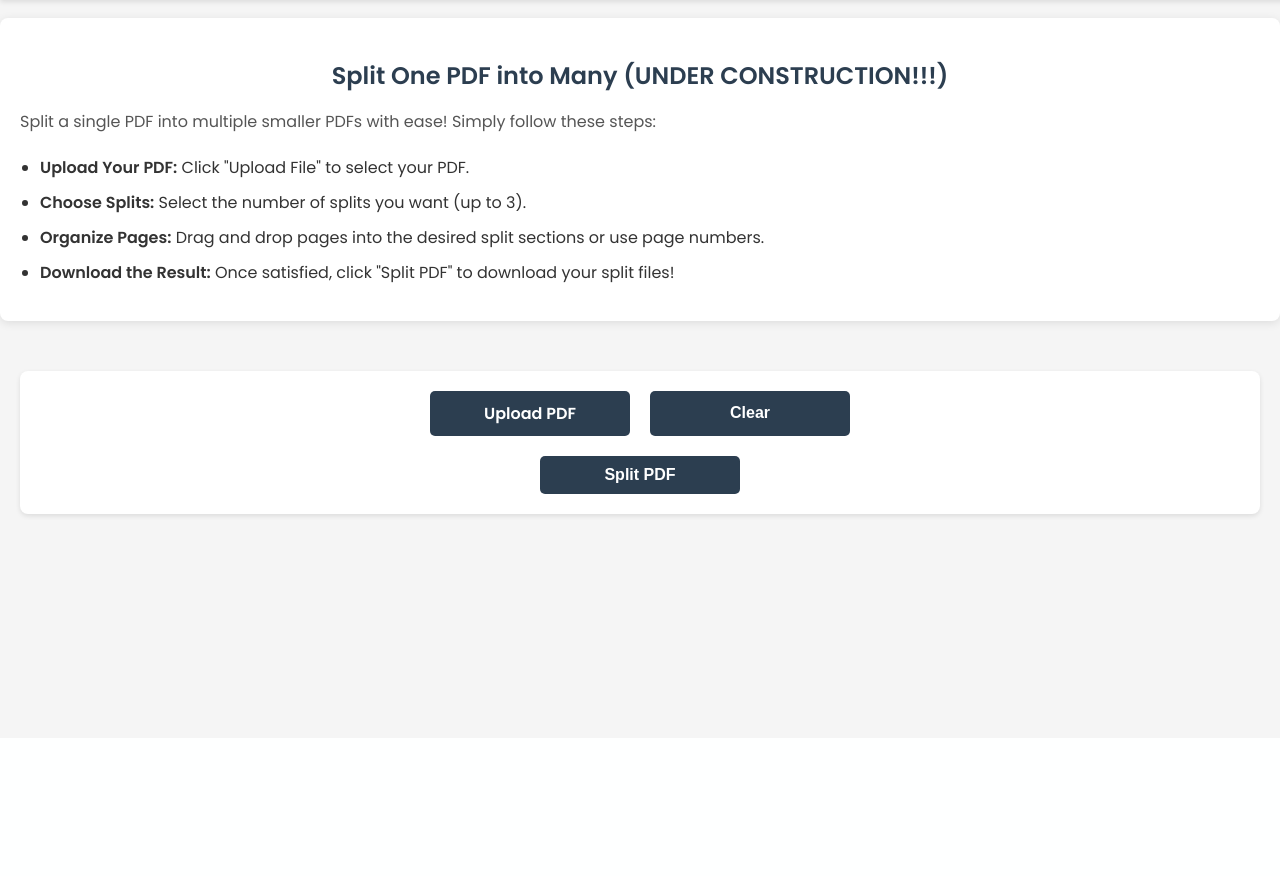
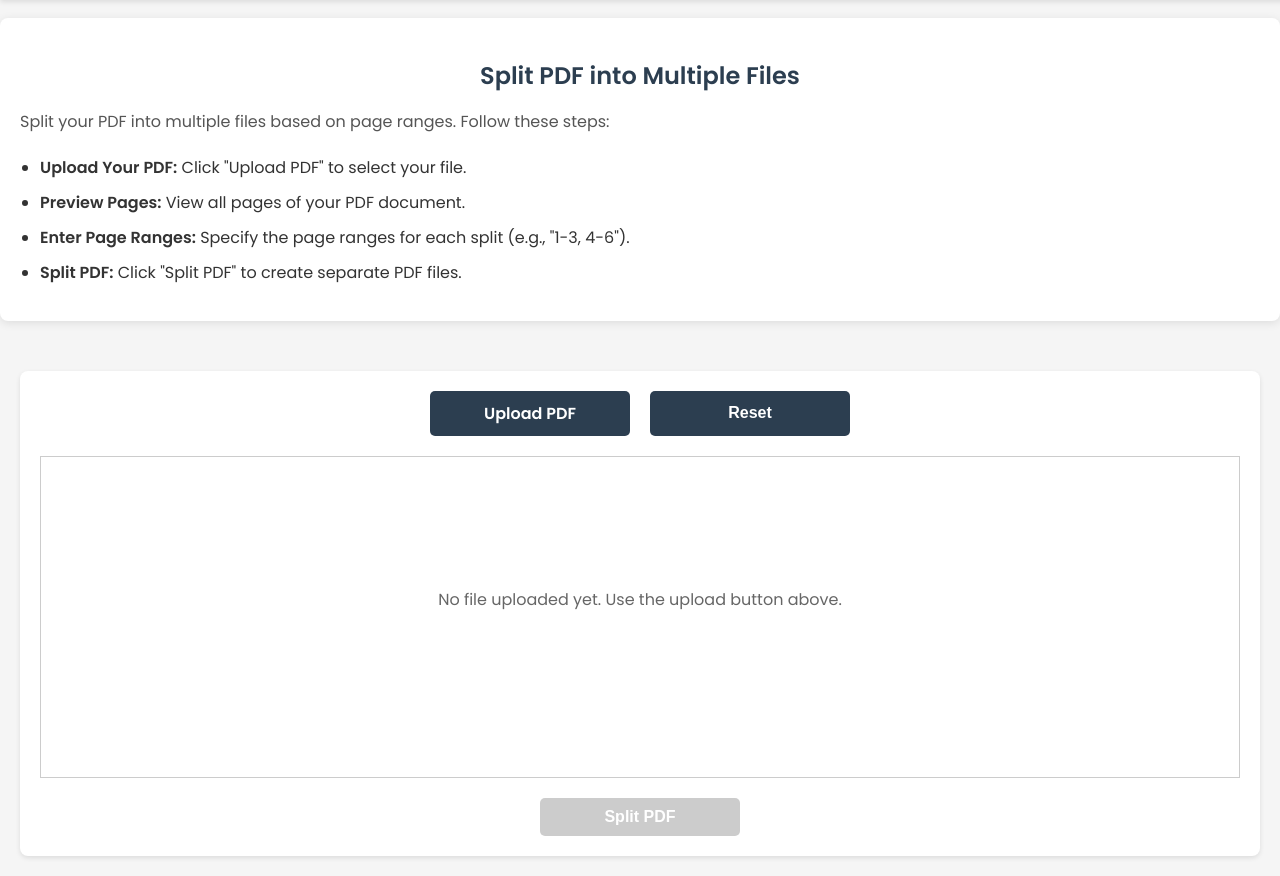
Before and after one commit to Blazzzin/FormatX, a Flask app: page /pdf-split in a window 1280 px wide. Shown: the part 62-938 px from the top of the page. Before the commit the page ends 581 px from the top, so only its background shows below. Run offline with Flask 3, Linux system fonts and the light colour scheme; some libraries are stand-ins or nearby versions.

Commit message:
Preliminary Design for Split PDF

```diff
--- a/static/css/pdf-split.css
+++ b/static/css/pdf-split.css
@@ -1,19 +1,201 @@
-/* Add styles for split boxes */
-.split-box {
-    border: 1px dashed #ccc;
+/* File upload section styling */
+.file-upload-section {
+    margin: 20px;
     padding: 20px;
-    margin: 10px;
-    width: 200px;
-    min-height: 300px;
-    text-align: center;
-    position: relative;
-    background-color: #f9f9f9;
+    background-color: #fff;
     border-radius: 8px;
     box-shadow: 0 2px 5px rgba(0, 0, 0, 0.1);
+    margin-top: -30px;
 }
 
-/* Highlight effect on drag-over */
-.split-box.drag-over {
-    border-color: #0056b3;
-    background-color: #eef6ff;
+/* File list container styling */
+.file-list {
+    margin-top: 20px;
+    padding: 10px;
+    border: 1px solid #ccc;
+    max-width: 2000px;
+    min-height: 300px;
+    max-height: fit-content;
+    margin-bottom: 20px;
+    display: flex;
+    flex-wrap: wrap;
+    gap: 15px;
+    justify-content: center;
 }
+
+/* Page preview item styling */
+.page-preview {
+    padding: 8px;
+    margin: 5px;
+    background-color: #f9f9f9;
+    border: 1px solid #ddd;
+    width: 200px;
+    text-align: center;
+    border-radius: 5px;
+    box-shadow: 0 2px 5px rgba(0, 0, 0, 0.1);
+    position: relative;
+    transition: transform 0.2s ease;
+}
+
+.page-preview:hover {
+    transform: scale(1.02);
+}
+
+/* Page number label */
+.page-number {
+    position: absolute;
+    top: 5px;
+    left: 5px;
+    background-color: #2c3e50;
+    color: white;
+    padding: 2px 8px;
+    border-radius: 3px;
+    font-size: 12px;
+}
+
+/* PDF preview container styling */
+.pdf-preview-container {
+    margin-top: 20px;
+    text-align: center;
+}
+
+/* Canvas for PDF rendering */
+.pdf-preview-container canvas {
+    max-width: 100%;
+    height: auto;
+    border: 1px solid #ddd;
+    border-radius: 5px;
+    box-shadow: 0 1px 3px rgba(0, 0, 0, 0.1);
+}
+
+/* Split controls styling */
+.split-controls {
+    margin: 20px 0;
+    padding: 20px;
+    background-color: #f8f9fa;
+    border-radius: 8px;
+    box-shadow: 0 1px 3px rgba(0, 0, 0, 0.1);
+    max-width: 800px;
+    margin-left: auto;
+    margin-right: auto;
+}
+
+.split-controls h3 {
+    color: #2c3e50;
+    margin-bottom: 20px;
+    text-align: center;
+}
+
+.split-info {
+    text-align: center;
+}
+
+#total-pages-count {
+    font-weight: bold;
+    color: #2c3e50;
+}
+
+/* Range input styling */
+.range-input-container {
+    margin: 20px auto;
+    max-width: 600px;
+    padding: 15px;
+    background-color: white;
+    border-radius: 6px;
+    box-shadow: 0 1px 3px rgba(0, 0, 0, 0.05);
+}
+
+.range-input-group {
+    margin-bottom: 15px;
+}
+
+.range-input-group label {
+    display: block;
+    margin-bottom: 8px;
+    color: #2c3e50;
+    font-weight: 500;
+}
+
+.page-ranges-input {
+    width: 100%;
+    padding: 10px;
+    border: 2px solid #e0e0e0;
+    border-radius: 4px;
+    font-size: 14px;
+    transition: border-color 0.3s ease;
+}
+
+.page-ranges-input:focus {
+    border-color: #2c3e50;
+    outline: none;
+}
+
+.range-examples {
+    margin-top: 10px;
+    font-size: 13px;
+    color: #666;
+}
+
+.example {
+    display: inline-block;
+    margin: 0 8px;
+    padding: 4px 8px;
+    background-color: #f0f0f0;
+    border-radius: 3px;
+    color: #2c3e50;
+}
+
+/* Hide the default file input */
+#file-input {
+    display: none;
+}
+
+/* Custom button styling */
+.custom-file-upload,
+.split-button,
+.reset-file {
+    display: inline-block;
+    padding: 10px 20px;
+    width: 200px;
+    background-color: #2c3e50;
+    color: white;
+    font-size: 16px;
+    font-weight: bold;
+    text-align: center;
+    border: none;
+    border-radius: 5px;
+    cursor: pointer;
+    transition: background-color 0.3s ease, transform 0.2s ease;
+    box-sizing: border-box;
+}
+
+/* Container for buttons */
+.button-container {
+    display: flex;
+    gap: 20px;
+    margin-bottom: 20px;
+    justify-content: center;
+}
+
+/* Hover effect for buttons */
+.custom-file-upload:hover,
+.split-button:hover,
+.reset-file:hover {
+    background-color: #0056b3;
+    transform: scale(1.05);
+}
+
+/* Button disabled state */
+.split-button:disabled {
+    background-color: #cccccc;
+    cursor: not-allowed;
+    transform: none;
+}
+
+/* Default text styling */
+.default-text-class {
+    margin-top: 120px;
+    color: #666;
+    font-size: 16px;
+    text-align: center;
+}
--- a/static/js/pdf-split.js
+++ b/static/js/pdf-split.js
@@ -1,88 +1,140 @@
-const MAX_SPLITS = 3;
-let pdfPages = [];
-let splitBoxes = [];
 const fileInput = document.getElementById('file-input');
-const mainPdfContainer = document.getElementById('main-pdf-container');
-const pdfPreview = document.getElementById('pdf-preview');
-const splitCountInput = document.getElementById('split-count');
-const generateSplitsButton = document.getElementById('generate-splits');
-const splitBoxContainer = document.getElementById('split-box-container');
-const submitButton = document.querySelector('.merge-button');
+const pageListContainer = document.getElementById('page-list');
+const defaultText = document.getElementById('default-text');
+const splitControls = document.getElementById('split-controls');
+const splitButton = document.querySelector('.split-button');
+const pageRangesInput = document.getElementById('page-ranges');
+const totalPagesCount = document.getElementById('total-pages-count');
 
-fileInput.addEventListener('change', handleFileUpload);
-generateSplitsButton.addEventListener('click', generateSplitBoxes);
+let totalPages = 0;
 
-function handleFileUpload(event) {
+fileInput.addEventListener('change', handleFileSelect);
+pageRangesInput?.addEventListener('input', validatePageRanges);
+
+function handleFileSelect(event) {
     const file = event.target.files[0];
-    if (file && file.type === 'application/pdf') {
-        mainPdfContainer.style.display = 'block';
-        renderPDFPreview(file);
-    } else {
-        alert('Please upload a valid PDF.');
-    }
-}
+    if (!file) return;
 
-function renderPDFPreview(file) {
-    pdfPages = [];
-    pdfPreview.innerHTML = '';
+    pageListContainer.innerHTML = '';
+    splitControls.style.display = 'none';
+    splitButton.disabled = true;
+
     const reader = new FileReader();
-    reader.onload = (e) => {
+    reader.onload = function (e) {
         const pdfData = new Uint8Array(e.target.result);
         pdfjsLib.getDocument(pdfData).promise.then(pdf => {
-            for (let pageNum = 1; pageNum <= pdf.numPages; pageNum++) {
-                pdf.getPage(pageNum).then(page => {
-                    const canvas = document.createElement('canvas');
-                    const context = canvas.getContext('2d');
-                    const scale = 1.5;
-                    const viewport = page.getViewport({ scale });
-                    canvas.height = viewport.height;
-                    canvas.width = viewport.width;
-
-                    page.render({ canvasContext: context, viewport }).promise.then(() => {
-                        canvas.dataset.page = pageNum;
-                        canvas.classList.add('file-item');
-                        pdfPreview.appendChild(canvas);
-                        pdfPages.push(canvas);
-
-                        enableDragAndDrop();
-                    });
-                });
-            }
+            totalPages = pdf.numPages;
+            totalPagesCount.textContent = totalPages;
+            renderPDFPreviews(pdf);
+            splitControls.style.display = 'block';
         });
     };
     reader.readAsArrayBuffer(file);
 }
 
-function generateSplitBoxes() {
-    const count = Math.min(Math.max(parseInt(splitCountInput.value) || 1, 1), MAX_SPLITS);
-    splitBoxContainer.style.display = 'flex';
-    splitBoxContainer.innerHTML = '';
+function renderPDFPreviews(pdf) {
+    for (let pageNum = 1; pageNum <= pdf.numPages; pageNum++) {
+        pdf.getPage(pageNum).then(page => {
+            const pagePreview = document.createElement('div');
+            pagePreview.classList.add('page-preview');
 
-    for (let i = 1; i <= count; i++) {
-        const box = document.createElement('div');
-        box.classList.add('split-box');
-        box.textContent = `Split ${i}`;
-        box.dataset.split = i;
-        splitBoxContainer.appendChild(box);
+            const pageNumber = document.createElement('div');
+            pageNumber.classList.add('page-number');
+            pageNumber.textContent = `Page ${pageNum}`;
+            pagePreview.appendChild(pageNumber);
+
+            const previewContainer = document.createElement('div');
+            previewContainer.classList.add('pdf-preview-container');
+            pagePreview.appendChild(previewContainer);
+
+            renderPagePreview(page, previewContainer);
+            pageListContainer.appendChild(pagePreview);
+        });
+    }
+}
+
+function renderPagePreview(page, container) {
+    const scale = 1.5;
+    const viewport = page.getViewport({ scale });
+    const canvas = document.createElement('canvas');
+    const context = canvas.getContext('2d');
+
+    canvas.height = viewport.height;
+    canvas.width = viewport.width;
+
+    page.render({
+        canvasContext: context,
+        viewport: viewport
+    }).promise.then(() => {
+        container.appendChild(canvas);
+    });
+}
+
+function validatePageRanges(event) {
+    const rangesText = event.target.value.trim();
+    if (!rangesText) {
+        splitButton.disabled = true;
+        return;
     }
 
-    enableDragAndDrop();
-    submitButton.disabled = false;
+    try {
+        const ranges = rangesText.split(',').map(range => range.trim());
+        let valid = true;
+
+        for (const range of ranges) {
+            if (range.includes('-')) {
+                const [start, end] = range.split('-').map(num => parseInt(num.trim()));
+                if (isNaN(start) || isNaN(end) ||
+                    start < 1 || start > totalPages ||
+                    end < start || end > totalPages) {
+                    valid = false;
+                    break;
+                }
+            } else {
+                const pageNum = parseInt(range);
+                if (isNaN(pageNum) || pageNum < 1 || pageNum > totalPages) {
+                    valid = false;
+                    break;
+                }
+            }
+        }
+
+        splitButton.disabled = !valid;
+        pageRangesInput.style.borderColor = valid ? '#2c3e50' : '#dc3545';
+    } catch (e) {
+        splitButton.disabled = true;
+        pageRangesInput.style.borderColor = '#dc3545';
+    }
 }
 
-function enableDragAndDrop() {
-    pdfPages.forEach(page => {
-        page.draggable = true;
-        page.ondragstart = (e) => e.dataTransfer.setData('page', page.dataset.page);
-    });
+document.getElementById('splitForm').addEventListener('submit', function (event) {
+    event.preventDefault();
 
-    const splitBoxes = document.querySelectorAll('.split-box');
-    splitBoxes.forEach(box => {
-        box.ondragover = (e) => e.preventDefault();
-        box.ondrop = (e) => {
-            const page = e.dataTransfer.getData('page');
-            const draggedPage = pdfPages.find(p => p.dataset.page === page);
-            box.appendChild(draggedPage);
-        };
-    });
-}
+    const formData = new FormData();
+    formData.append('file', fileInput.files[0]);
+    formData.append('ranges', pageRangesInput.value);
+
+    fetch('/pdf-split', {
+        method: 'POST',
+        body: formData
+    })
+        .then(response => response.json())
+        .then(data => {
+            if (data.split_files) {
+                // Download each split file
+                data.split_files.forEach((fileUrl, index) => {
+                    const downloadLink = document.createElement('a');
+                    downloadLink.href = fileUrl;
+                    downloadLink.download = `split_${index + 1}.pdf`;
+                    downloadLink.click();
+                });
+                alert('PDF split successfully!');
+            } else if (data.error) {
+                alert(data.error);
+            }
+        })
+        .catch(error => {
+            console.error('Error:', error);
+            alert('Error splitting PDF');
+        });
+});
--- a/templates/pdf-split.html
+++ b/templates/pdf-split.html
@@ -5,7 +5,6 @@
     <meta charset="UTF-8">
     <meta name="viewport" content="width=device-width, initial-scale=1.0">
     <link rel="stylesheet" href="/static/css/index.css">
-    <link rel="stylesheet" href="/static/css/pdf-merge.css">
     <link rel="stylesheet" href="/static/css/pdf-split.css">
     <link rel="preconnect" href="https://fonts.googleapis.com">
     <link rel="preconnect" href="https://fonts.gstatic.com" crossorigin>
@@ -37,17 +36,15 @@
     </header>
     <main>
         <section class="intro">
-            <h1>Split One PDF into Many (UNDER CONSTRUCTION!!!)</h1>
+            <h1>Split PDF into Multiple Files</h1>
             <p>
-                Split a single PDF into multiple smaller PDFs with ease! Simply follow these steps:
+                Split your PDF into multiple files based on page ranges. Follow these steps:
             </p>
             <ul>
-                <li><strong>Upload Your PDF:</strong> Click "Upload File" to select your PDF.</li>
-                <li><strong>Choose Splits:</strong> Select the number of splits you want (up to 3).</li>
-                <li><strong>Organize Pages:</strong> Drag and drop pages into the desired split sections or use page
-                    numbers.</li>
-                <li><strong>Download the Result:</strong> Once satisfied, click "Split PDF" to download your split
-                    files!</li>
+                <li><strong>Upload Your PDF:</strong> Click "Upload PDF" to select your file.</li>
+                <li><strong>Preview Pages:</strong> View all pages of your PDF document.</li>
+                <li><strong>Enter Page Ranges:</strong> Specify the page ranges for each split (e.g., "1-3, 4-6").</li>
+                <li><strong>Split PDF:</strong> Click "Split PDF" to create separate PDF files.</li>
             </ul>
         </section>
     </main>
@@ -56,28 +53,38 @@
         <form id="splitForm" action="/pdf-split" method="POST" enctype="multipart/form-data">
             <div class="button-container">
                 <label for="file-input" class="custom-file-upload">Upload PDF</label>
-                <button type="button" class="clear-files" onclick="window.location.reload()">Clear</button>
+                <button type="button" class="reset-file" onclick="window.location.reload()">Reset</button>
             </div>
             <input type="file" id="file-input" name="file" accept="application/pdf">
-            <p id="file-limit-message" style="color: red; display: none;">Please upload a valid PDF.</p>
 
-            <!-- Main PDF Container -->
-            <div id="main-pdf-container" class="file-list" style="display: none;">
-                <h2>Uploaded PDF</h2>
-                <div id="pdf-preview"></div>
-                <center>
-                    <label for="split-count">How many splits? (1–3):</label>
-                    <input type="number" id="split-count" min="1" max="3">
-                    <button type="button" id="generate-splits" class="custom-file-upload">Generate Split Boxes</button>
-                </center>
-            </div>
+            <center>
+                <div id="page-list" class="file-list">
+                    <p id="default-text" class="default-text-class">No file uploaded yet. Use the upload button above.
+                    </p>
+                </div>
 
-            <!-- Split Boxes Container -->
-            <div id="split-box-container" class="file-list" style="display: none;">
-                <h2>Split Boxes</h2>
-            </div>
+                <div id="split-controls" class="split-controls" style="display: none;">
+                    <h3>Split Configuration</h3>
+                    <div class="split-info">
+                        <p>Total Pages: <span id="total-pages-count">0</span></p>
+                        <div class="range-input-container">
+                            <div class="range-input-group">
+                                <label for="page-ranges">Enter Page Ranges:</label>
+                                <input type="text" id="page-ranges" class="page-ranges-input"
+                                    placeholder="e.g., 1-3, 4-6, 7-10">
+                            </div>
+                            <div class="range-examples">
+                                Examples:
+                                <span class="example">1-5</span>
+                                <span class="example">1-3, 4-6</span>
+                                <span class="example">1, 3, 5-7</span>
+                            </div>
+                        </div>
+                    </div>
+                </div>
 
-            <center><button type="submit" class="merge-button" disabled>Split PDF</button></center>
+                <button type="submit" class="split-button" disabled>Split PDF</button>
+            </center>
         </form>
     </div>
 
```
